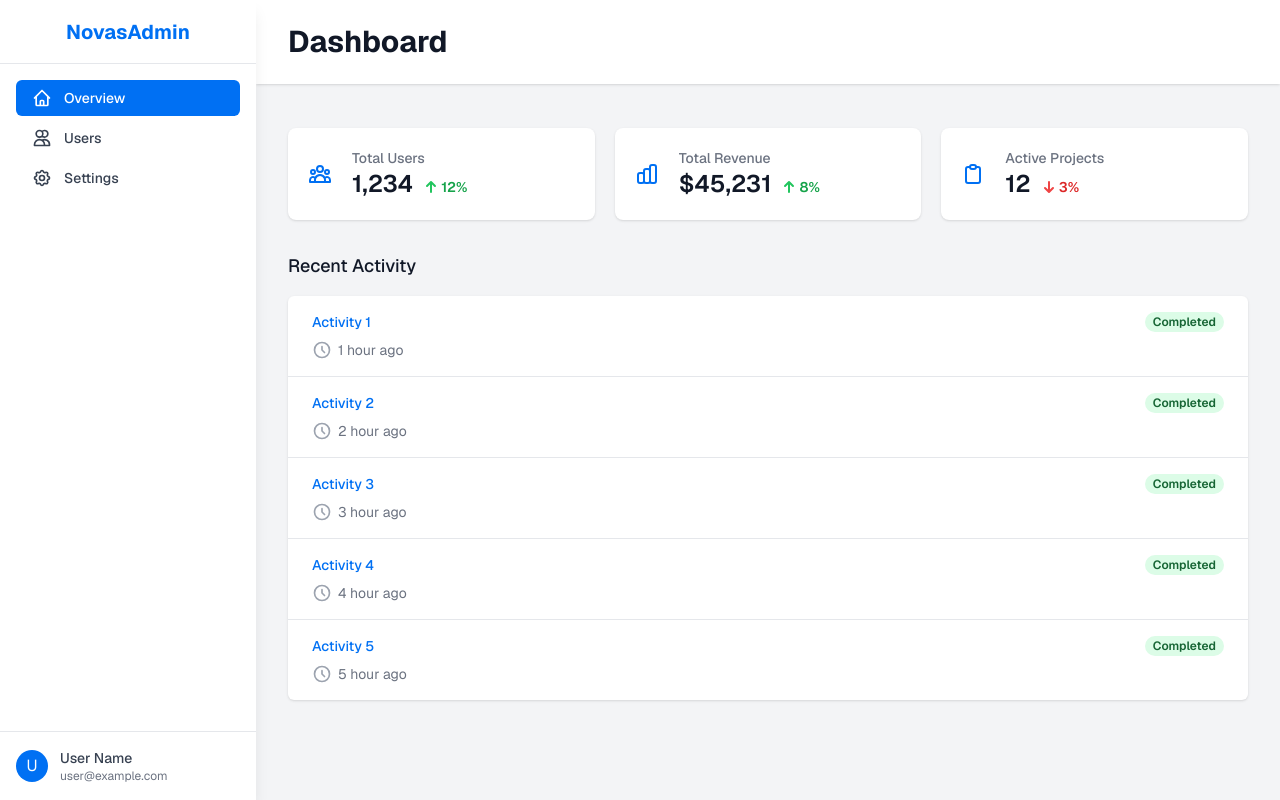
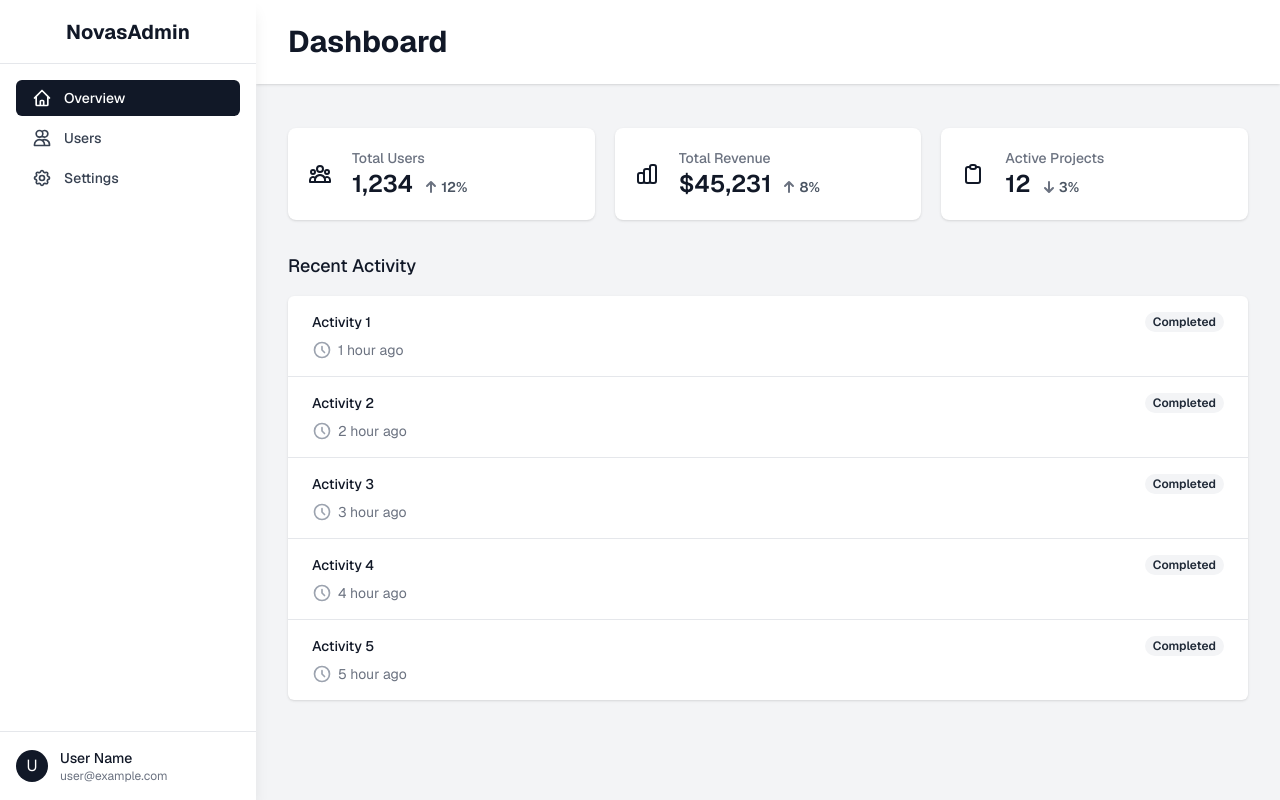
Before and after one commit to einfoengine/novasadmin, a Next.js app: page /dashboard in a window 1280 px wide. Built offline with nearby package versions, Linux system fonts and the light colour scheme.

Commit message:
Make the dsahboard in gray scale color

```diff
--- a/src/app/dashboard/page.tsx
+++ b/src/app/dashboard/page.tsx
@@ -12,8 +12,8 @@ export default function Dashboard() {
       <div className="fixed inset-y-0 left-0 w-64 bg-white shadow-lg">
         <div className="flex flex-col h-full">
           {/* Logo */}
-          <div className="flex items-center justify-center h-16 border-b">
-            <h1 className="text-xl font-bold text-primary">NovasAdmin</h1>
+          <div className="flex items-center justify-center h-16 border-b border-gray-200">
+            <h1 className="text-xl font-bold text-gray-900">NovasAdmin</h1>
           </div>
 
           {/* Navigation */}
@@ -22,7 +22,7 @@ export default function Dashboard() {
               href="#"
               className={`flex items-center px-4 py-2 text-sm font-medium rounded-md ${
                 activeTab === 'overview'
-                  ? 'bg-primary text-white'
+                  ? 'bg-gray-900 text-white'
                   : 'text-gray-700 hover:bg-gray-100'
               }`}
               onClick={() => setActiveTab('overview')}
@@ -36,7 +36,7 @@ export default function Dashboard() {
               href="#"
               className={`flex items-center px-4 py-2 text-sm font-medium rounded-md ${
                 activeTab === 'users'
-                  ? 'bg-primary text-white'
+                  ? 'bg-gray-900 text-white'
                   : 'text-gray-700 hover:bg-gray-100'
               }`}
               onClick={() => setActiveTab('users')}
@@ -50,7 +50,7 @@ export default function Dashboard() {
               href="#"
               className={`flex items-center px-4 py-2 text-sm font-medium rounded-md ${
                 activeTab === 'settings'
-                  ? 'bg-primary text-white'
+                  ? 'bg-gray-900 text-white'
                   : 'text-gray-700 hover:bg-gray-100'
               }`}
               onClick={() => setActiveTab('settings')}
@@ -64,13 +64,13 @@ export default function Dashboard() {
           </nav>
 
           {/* User Profile */}
-          <div className="p-4 border-t">
+          <div className="p-4 border-t border-gray-200">
             <div className="flex items-center">
-              <div className="w-8 h-8 rounded-full bg-primary flex items-center justify-center text-white">
+              <div className="w-8 h-8 rounded-full bg-gray-900 flex items-center justify-center text-white">
                 U
               </div>
               <div className="ml-3">
-                <p className="text-sm font-medium text-gray-700">User Name</p>
+                <p className="text-sm font-medium text-gray-900">User Name</p>
                 <p className="text-xs text-gray-500">user@example.com</p>
               </div>
             </div>
@@ -96,7 +96,7 @@ export default function Dashboard() {
               <div className="p-5">
                 <div className="flex items-center">
                   <div className="flex-shrink-0">
-                    <svg className="w-6 h-6 text-primary" fill="none" stroke="currentColor" viewBox="0 0 24 24">
+                    <svg className="w-6 h-6 text-gray-900" fill="none" stroke="currentColor" viewBox="0 0 24 24">
                       <path strokeLinecap="round" strokeLinejoin="round" strokeWidth={2} d="M17 20h5v-2a3 3 0 00-5.356-1.857M17 20H7m10 0v-2c0-.656-.126-1.283-.356-1.857M7 20H2v-2a3 3 0 015.356-1.857M7 20v-2c0-.656.126-1.283.356-1.857m0 0a5.002 5.002 0 019.288 0M15 7a3 3 0 11-6 0 3 3 0 016 0zm6 3a2 2 0 11-4 0 2 2 0 014 0zM7 10a2 2 0 11-4 0 2 2 0 014 0z" />
                     </svg>
                   </div>
@@ -105,8 +105,8 @@ export default function Dashboard() {
                       <dt className="text-sm font-medium text-gray-500 truncate">Total Users</dt>
                       <dd className="flex items-baseline">
                         <div className="text-2xl font-semibold text-gray-900">1,234</div>
-                        <div className="ml-2 flex items-baseline text-sm font-semibold text-green-600">
-                          <svg className="self-center flex-shrink-0 h-5 w-5 text-green-500" fill="currentColor" viewBox="0 0 20 20">
+                        <div className="ml-2 flex items-baseline text-sm font-semibold text-gray-600">
+                          <svg className="self-center flex-shrink-0 h-5 w-5 text-gray-500" fill="currentColor" viewBox="0 0 20 20">
                             <path fillRule="evenodd" d="M5.293 9.707a1 1 0 010-1.414l4-4a1 1 0 011.414 0l4 4a1 1 0 01-1.414 1.414L11 7.414V15a1 1 0 11-2 0V7.414L6.707 9.707a1 1 0 01-1.414 0z" clipRule="evenodd" />
                           </svg>
                           <span className="sr-only">Increased by</span>
@@ -124,7 +124,7 @@ export default function Dashboard() {
               <div className="p-5">
                 <div className="flex items-center">
                   <div className="flex-shrink-0">
-                    <svg className="w-6 h-6 text-primary" fill="none" stroke="currentColor" viewBox="0 0 24 24">
+                    <svg className="w-6 h-6 text-gray-900" fill="none" stroke="currentColor" viewBox="0 0 24 24">
                       <path strokeLinecap="round" strokeLinejoin="round" strokeWidth={2} d="M9 19v-6a2 2 0 00-2-2H5a2 2 0 00-2 2v6a2 2 0 002 2h2a2 2 0 002-2zm0 0V9a2 2 0 012-2h2a2 2 0 012 2v10m-6 0a2 2 0 002 2h2a2 2 0 002-2m0 0V5a2 2 0 012-2h2a2 2 0 012 2v14a2 2 0 01-2 2h-2a2 2 0 01-2-2z" />
                     </svg>
                   </div>
@@ -133,8 +133,8 @@ export default function Dashboard() {
                       <dt className="text-sm font-medium text-gray-500 truncate">Total Revenue</dt>
                       <dd className="flex items-baseline">
                         <div className="text-2xl font-semibold text-gray-900">$45,231</div>
-                        <div className="ml-2 flex items-baseline text-sm font-semibold text-green-600">
-                          <svg className="self-center flex-shrink-0 h-5 w-5 text-green-500" fill="currentColor" viewBox="0 0 20 20">
+                        <div className="ml-2 flex items-baseline text-sm font-semibold text-gray-600">
+                          <svg className="self-center flex-shrink-0 h-5 w-5 text-gray-500" fill="currentColor" viewBox="0 0 20 20">
                             <path fillRule="evenodd" d="M5.293 9.707a1 1 0 010-1.414l4-4a1 1 0 011.414 0l4 4a1 1 0 01-1.414 1.414L11 7.414V15a1 1 0 11-2 0V7.414L6.707 9.707a1 1 0 01-1.414 0z" clipRule="evenodd" />
                           </svg>
                           <span className="sr-only">Increased by</span>
@@ -152,7 +152,7 @@ export default function Dashboard() {
               <div className="p-5">
                 <div className="flex items-center">
                   <div className="flex-shrink-0">
-                    <svg className="w-6 h-6 text-primary" fill="none" stroke="currentColor" viewBox="0 0 24 24">
+                    <svg className="w-6 h-6 text-gray-900" fill="none" stroke="currentColor" viewBox="0 0 24 24">
                       <path strokeLinecap="round" strokeLinejoin="round" strokeWidth={2} d="M9 5H7a2 2 0 00-2 2v12a2 2 0 002 2h10a2 2 0 002-2V7a2 2 0 00-2-2h-2M9 5a2 2 0 002 2h2a2 2 0 002-2M9 5a2 2 0 012-2h2a2 2 0 012 2" />
                     </svg>
                   </div>
@@ -161,8 +161,8 @@ export default function Dashboard() {
                       <dt className="text-sm font-medium text-gray-500 truncate">Active Projects</dt>
                       <dd className="flex items-baseline">
                         <div className="text-2xl font-semibold text-gray-900">12</div>
-                        <div className="ml-2 flex items-baseline text-sm font-semibold text-red-600">
-                          <svg className="self-center flex-shrink-0 h-5 w-5 text-red-500" fill="currentColor" viewBox="0 0 20 20">
+                        <div className="ml-2 flex items-baseline text-sm font-semibold text-gray-600">
+                          <svg className="self-center flex-shrink-0 h-5 w-5 text-gray-500" fill="currentColor" viewBox="0 0 20 20">
                             <path fillRule="evenodd" d="M14.707 10.293a1 1 0 010 1.414l-4 4a1 1 0 01-1.414 0l-4-4a1 1 0 111.414-1.414L9 12.586V5a1 1 0 012 0v7.586l2.293-2.293a1 1 0 011.414 0z" clipRule="evenodd" />
                           </svg>
                           <span className="sr-only">Decreased by</span>
@@ -185,9 +185,9 @@ export default function Dashboard() {
                   <li key={item}>
                     <div className="px-4 py-4 sm:px-6">
                       <div className="flex items-center justify-between">
-                        <p className="text-sm font-medium text-primary truncate">Activity {item}</p>
+                        <p className="text-sm font-medium text-gray-900 truncate">Activity {item}</p>
                         <div className="ml-2 flex-shrink-0 flex">
-                          <p className="px-2 inline-flex text-xs leading-5 font-semibold rounded-full bg-green-100 text-green-800">
+                          <p className="px-2 inline-flex text-xs leading-5 font-semibold rounded-full bg-gray-100 text-gray-800">
                             Completed
                           </p>
                         </div>
```
